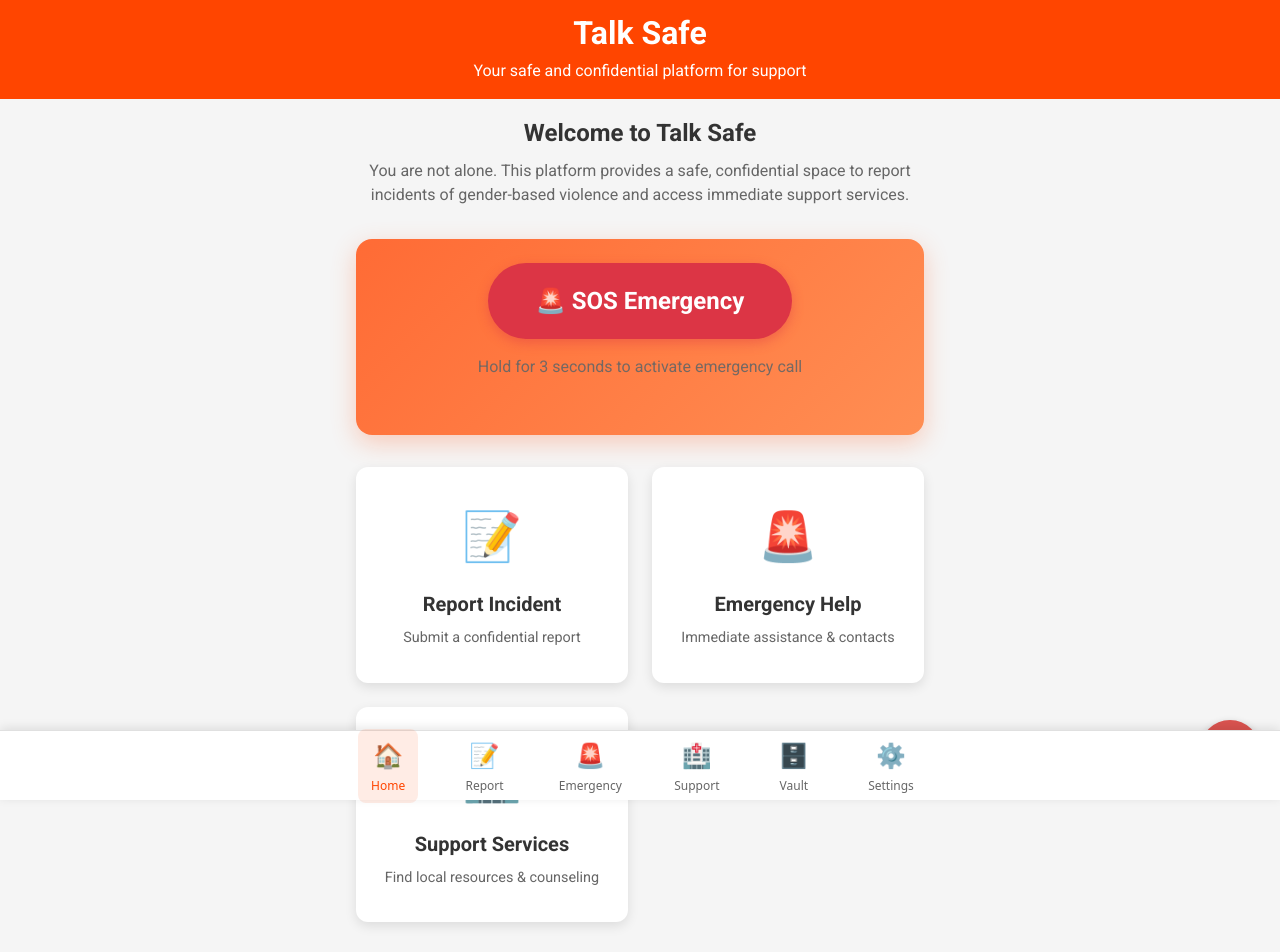
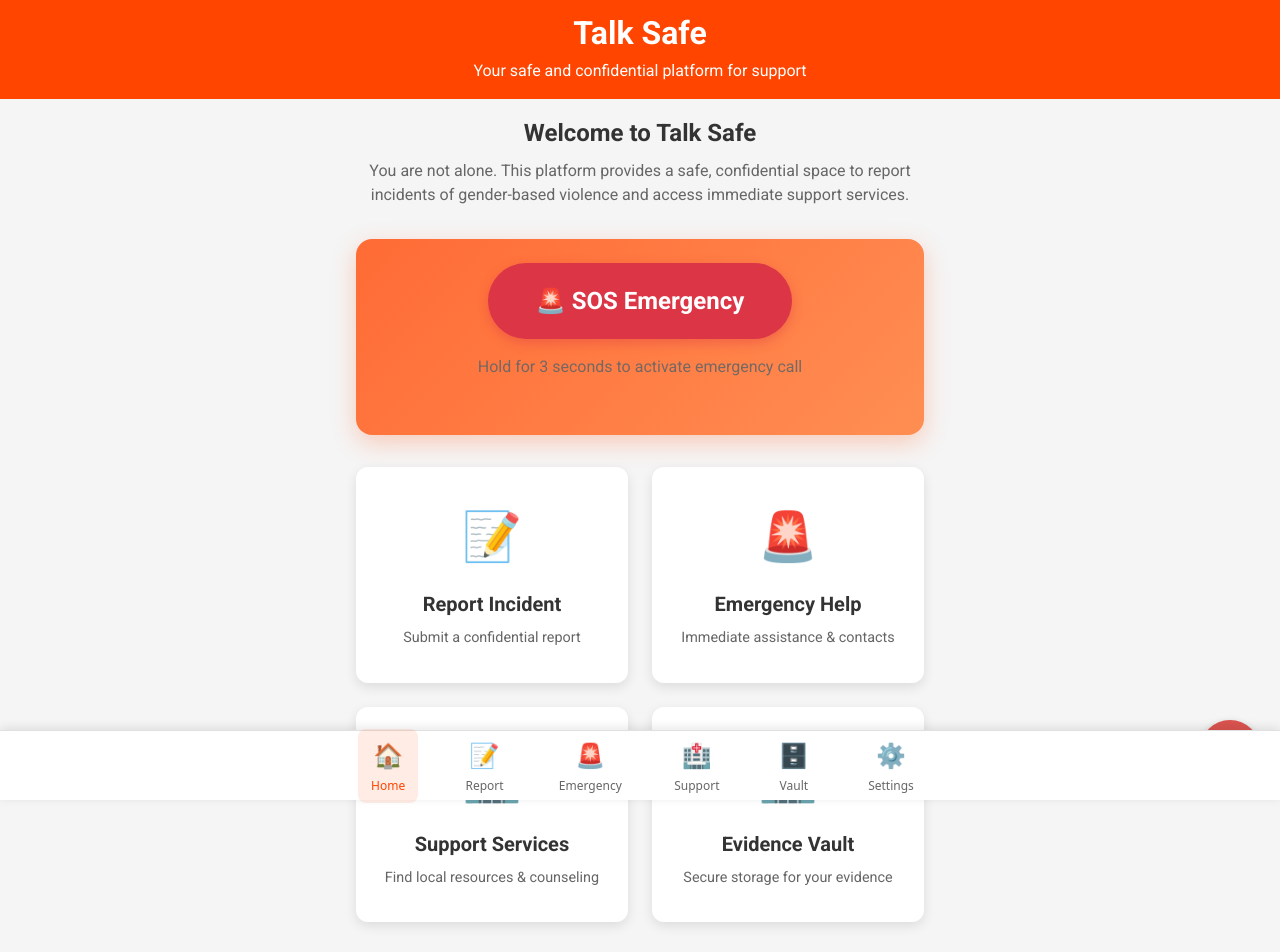
Before and after one commit to Caritajoe18/Group-30-plp-hack, a React (Vite) app in the folder frontend/: page / in a window 1280 px wide. Shown: the top 952 px of the page. Built offline with nearby package versions, Linux system fonts and the light colour scheme.

Commit message:
updated Home.tsx

```diff
--- a/frontend/src/components/Home.tsx
+++ b/frontend/src/components/Home.tsx
@@ -38,7 +38,11 @@ function Home() {
               <span className="action-icon">🏥</span>
               <h3>Support Services</h3>
               <p>Find local resources & counseling</p>
-
+            </div>
+             <div className="action-card">
+              <span className="action-icon">🏥</span>
+              <h3>Evidence Vault</h3>
+              <p>Secure storage for your evidence</p>
             </div>
           </div>
         </div>
```
